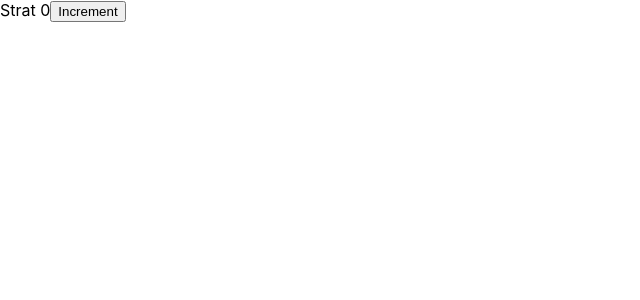
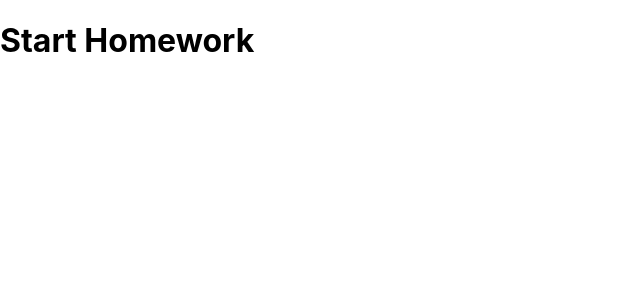
Before and after one commit to KarolMrozInfoShareStudent/homework_karol_mroz, a React (Create React App) app: page / in a window 1280 px wide. Shown: the top 300 px of the page, without its empty margins (0-640 px from the left). Built offline with nearby package versions, Linux system fonts and the light colour scheme.

Commit message:
clean UP again

```diff
--- a/src/App.js
+++ b/src/App.js
@@ -14,7 +14,7 @@ class App extends Component {
   render() {
     return (
       <div>
-        {this.state.title} {this.state.counterValue}<button onClick={() => this.setState({ counterValue: 1 })}>Increment</button>
+       <h1>Start Homework</h1>
 
       </div>
 
```
